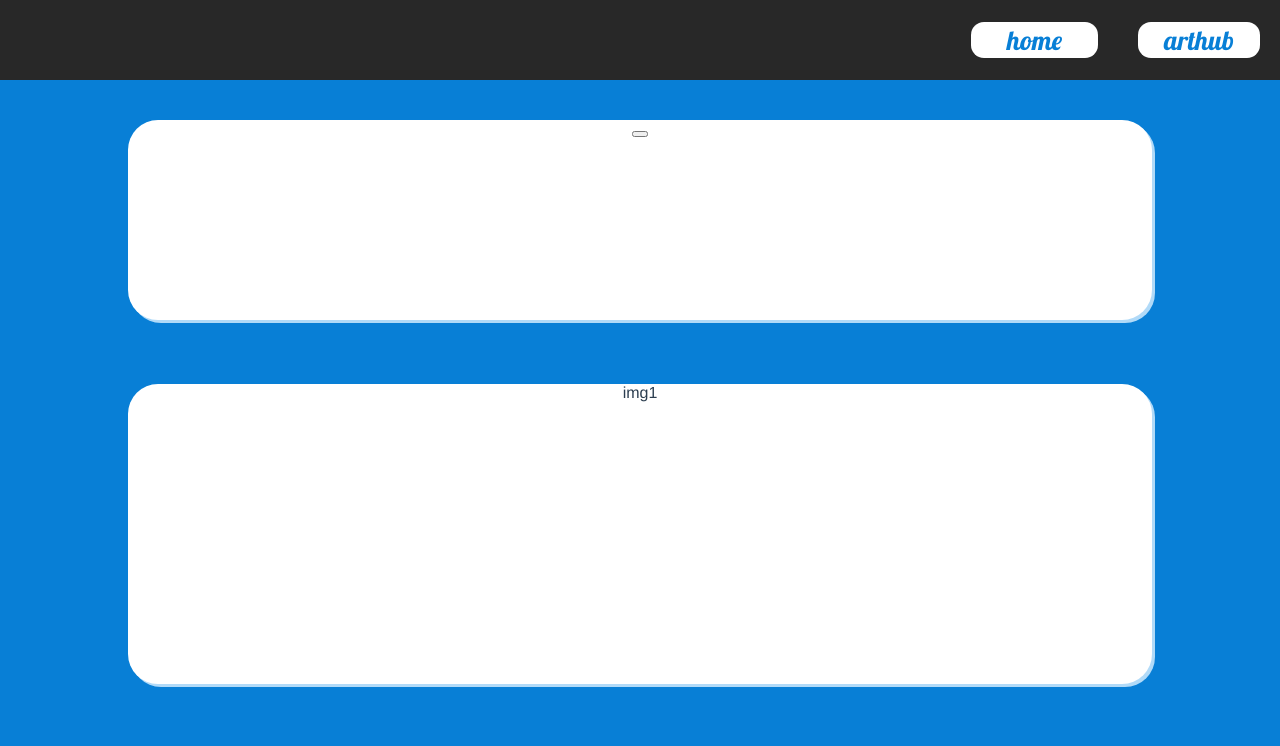
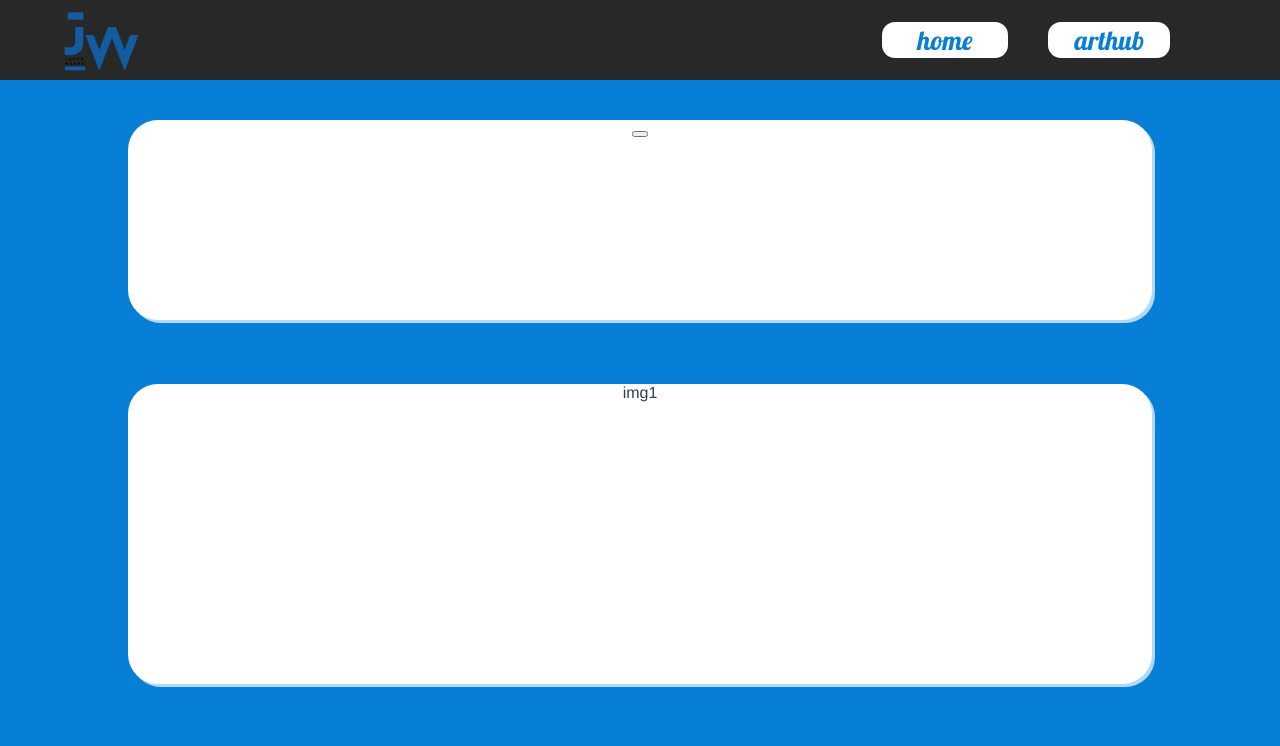
Before and after one commit to jarenworme/art-hub, a Vue app in the folder artWebsite/: page /#/ in a window 1280 px wide. Shown: the top 746 px of the page. Built offline with nearby package versions, Linux system fonts and the light colour scheme.

Commit message:
touched up nav bar for logo

```diff
--- a/artWebsite/src/components/navBar.vue
+++ b/artWebsite/src/components/navBar.vue
@@ -1,7 +1,10 @@
 <template>
   <div class="navbar">
     <link href='https://fonts.googleapis.com/css?family=Lobster' rel='stylesheet'>
-    <div class="logo"></div>
+    <div class="logo">
+      <img src="@/assets/jwlogo.png"/>
+    </div>
+    <div class="button-space">
       <div class="button-container">
        <button class="nav-button" v-on:click="setPage(1)"><div class="home">home</div></button>
       </div>
@@ -10,6 +13,7 @@
       </div>
       <div v-if="pagenum == 2" class="button-container">
         <button class="nav-button" v-on:click="setPage(3)"><div class="text">list collections</div></button>
+      </div>
     </div>
   </div>
 </template>
@@ -36,23 +40,27 @@ export default{
   display: flex;
   flex-direction: row;
   align-items: center;
-  justify-content: flex-end;
+  justify-content: flex-start;
   height: 100%;
 }
 
 .logo {
-  width: 20%;
+  width: 10%;
+  height: 80%;
+  margin-left: 3%;
 }
 
-/*
-.button-container{
+img {
+  height: 100%;
+}
+.button-space {
+  width: 80%;
   display: flex;
+  flex-direction: row;
   align-items: center;
-  justify-content: center;
-  width: fit-content;
-  background-color: orange;
+  justify-content: flex-end;
+  height: 100%;
 }
-*/
 
 .nav-button {
   display: flex;
```
Lines whose indentation alone changed are shown as unchanged.
